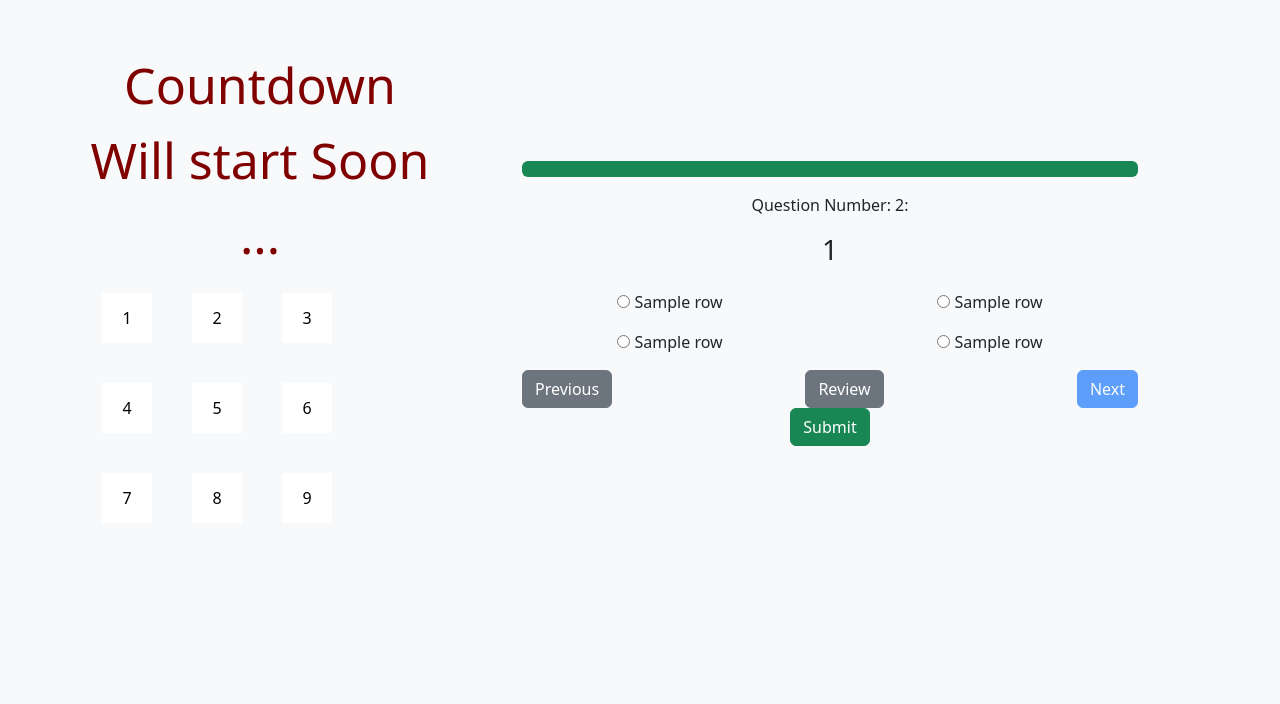
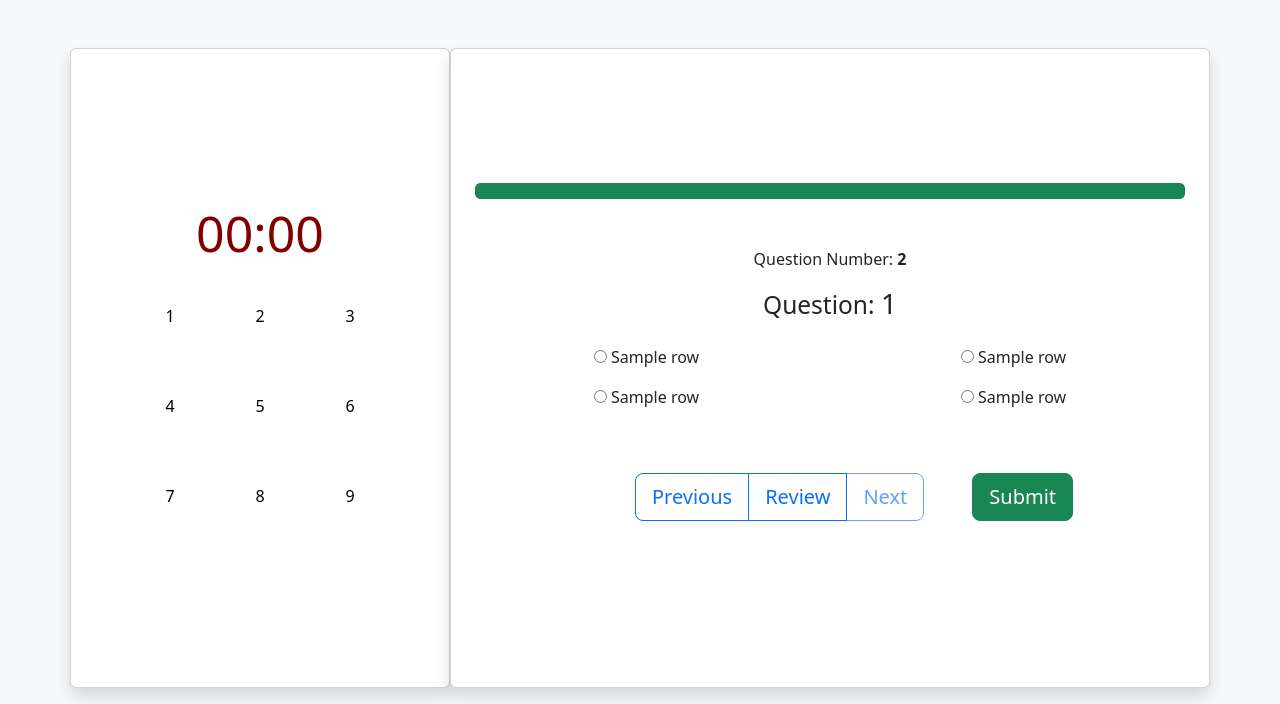
Before and after one commit to Shraddhamali2104/QuizProject2, a Flask app: template templates/test_section/quiz.html in a window 1280 px wide. Shown: the part 96-800 px from the top of the page. Run offline with Flask 3, Linux system fonts and the light colour scheme; the template is opened without the code that fills it: most values are stand-ins (such as "Sample title", 1, 10 or a date in 2020).

Commit message:
done work on quiz.html added bootstrap in better way

```diff
--- a/templates/test_section/quiz.html
+++ b/templates/test_section/quiz.html
@@ -7,12 +7,14 @@
     z-index: 5;
     color: maroon;
     font-size: 50px;
+    /* margin-left: 2rem; */
   }
 
   .left-mcq-panel {
     display: flex;
     flex-direction: column;
     align-items: flex-start;
+    justify-content: flex-start;
     /* color: black; */
   }
 
@@ -49,16 +51,18 @@
 {% block middle_content %}
 <!-- left block content -->
 <div class="container text-center mt-5">
-  <div class="row justify-content-evenly align-items-center ">
-    <div class="col-md-4">
+  <div class="row" style="height: 40rem;">
+
+    <div class="col-md-4 card shadow d-flex justify-content-center align-items-center" style="height: 100%;">
       <!-- Hidden input field to pass the updated timer value -->
 
-      <input type="hidden" id="index" value="{{ index }}" />
-
+      <div type="hidden" id="index" value="{{ index }}"> </div>
       <div id="row_data" hidden> {{ row_data|tojson|safe }} </div>
 
       <div class="left-mcq-panel">
-        <div class="timer" id="timer"> Countdown Will start Soon ... </div>
+        <div class="d-flex justify-content-center " style="width: 100%;">
+          <div class="timer" id="timer"> 00:00 </div>
+        </div>
         <!-- Loop through the number of questions -->
         {% for question_number in range(1, basic_data[2] + 1) %}
         {% if (question_number - 1) % 3 == 0 %}
@@ -76,29 +80,36 @@
         {% endfor %}
       </div>
     </div>
-    <div class="col-md-8">
+
+    <div class="col-md-8 card shadow d-flex flex-column justify-content-evenly align-items-center"
+      style="height: 100%;">
       <!-- Generate quiz -->
-      <div class="container" style="height: auto; width: 40rem">
+      <div class="container">
         <!-- progress bar -->
-        <div class="progress mt-3" id="progress-bar" role="progressbar" aria-label="Success example" aria-valuenow="100" aria-valuemin="0" aria-valuemax="100">
+        <div class="progress mt-3 bg-dark" id="progress-bar" role="progressbar" aria-valuenow="100" aria-valuemin="0"
+          aria-valuemax="100">
           <div class="progress-bar bg-success" style="width: 100%" id="progress-value"></div>
         </div>
 
 
+        <div class="mt-5">
           <form id="quiz-form" action="/submit" method="POST">
             <!-- Other form elements -->
 
-          <!-- <input type="hidden" name="test_id" value="{{row_data[index][1]}}"> -->
             <input type="hidden" name="time_taken" id="time_taken" value="{{ basic_data[1] }}" />
-          <!-- <input type="hidden" id="time_taken" name="time_taken" value="0" /> -->
             <input type="hidden" id="total_score" name="total_score" value="0" />
             <input type="hidden" name="test_id" value="{{basic_data[0]}}">
 
             {% if row_data %}
-          <div id="question-container" class="mt-3" >
+            <div id="question-container" class="mt-3">
+              <div>
+                <p>Question Number: <b> {{ index + 1 }} </b>
+                </p>
+              </div>
 
-            <p>Question Number: {{ index + 1 }}:</p>
-            <h3 class="font-weight-bold mb-4">{{ row_data[index][0] }}</h3>
+              <div>
+                <h3 class="font-weight-bold mb-4"><small>Question: </small>{{ row_data[index][0] }}</h3>
+              </div>
               <!-- Display the question -->
 
               <!-- Hidden input field to store the correct answer -->
@@ -126,19 +137,27 @@
               </div>
 
 
-            <div class="button-group">
-              <!-- prev button  -->
-              <button type="button" name="prev" onclick="prevQuestion()" class="btn btn-secondary mr-2" {% if index <= 0 %} disabled {% endif %}>Previous</button>
 
-              <!-- review button  -->
-              <button type="button" name="review" onclick="markForReview()" class="btn btn-secondary mr-2"> Review </button>
+              <div class="d-flex justify-content-center align-items-center" style="width: 100%;">
 
-              <!-- next button -->
-              <button type="button" name="next" onclick="nextQuestion()" class="btn btn-primary mr-2" {% if index >= row_data|length - 1 %} disabled {% endif %}>Next</button>
+                <div class="btn-toolbar" role="toolbar" aria-label="Toolbar with button groups">
 
+                  <div class="btn-group btn-group-lg m-5" role="group" aria-label="Basic outlined example">
+                    <button type="button" class="btn btn-outline-primary" name="prev" onclick="prevQuestion()" {% if
+                      index <=0 %} disabled {% endif %}>Previous</button>
+                    <button type="button" class="btn btn-outline-primary" name="review"
+                      onclick="markForReview()">Review</button>
+                    <button type="button" class="btn btn-outline-primary" name="next" onclick="nextQuestion()" {% if
+                      index>=
+                      row_data|length - 1 %} disabled {% endif %}>Next</button>
+                  </div>
+                  <div class="btn-group btn-group-lg mt-5 mb-5" role="group" aria-label="Second group">
+                    <button type="button" class="btn btn-success" name="submitQuizButton"
+                      onclick="submitQuiz()">Submit</button>
+                  </div>
+                </div>
+              </div>
 
-            </div>
-            <button type="button" name="submitQuizButton" class="btn btn-success mr-2" onclick="submitQuiz()"> Submit </button>
 
             </div>
             {% else %}
@@ -147,7 +166,11 @@
 
           </form>
         </div>
+
       </div>
+    </div>
+
+
   </div>
 </div>
 
@@ -318,8 +341,12 @@ const timerInterval = setInterval(updateTimerAndProgressBar, 1000);
     const questionContainer = document.getElementById('question-container');
 
     questionContainer.innerHTML = `
-        <p>Question Number: ${index + 1}:</p>
+        <div>
+        <p>Question Number: <b>  ${index + 1} </b> </p>
+        </div>
+        <div>
         <h3 class="font-weight-bold mb-4">${row_data[index][0]}</h3>
+        </div>
         <input type="hidden" name="correct_answer" value="${row_data[index][5]}" />
         <div class="row mb-3">
             <div class="col-md-6">
@@ -341,12 +368,20 @@ const timerInterval = setInterval(updateTimerAndProgressBar, 1000);
                 <label for="option4" class="ans_font">${row_data[index][4]}</label>
             </div>
         </div>
-        <div class="button-group">
-            <button type="button" name="prev" onclick="prevQuestion()" class="btn btn-secondary mr-2" ${index <= 0 ? 'disabled' : ''}>Previous</button>
-            <button type="button" name="review" onclick="markForReview()" class="btn btn-secondary mr-2">Review</button>
-            <button type="button" name="next" onclick="nextQuestion()" class="btn btn-primary mr-2" ${index >= row_data.length - 1 ? 'disabled' : ''}>Next</button>
+
+        <div class="d-flex justify-content-center align-items-center" style="width: 100%;">
+
+<div class="btn-toolbar" role="toolbar" aria-label="Toolbar with button groups">
+
+        <div class="btn-group btn-group-lg m-5" role="group" aria-label="Basic outlined example">
+        <button type="button" class="btn btn-outline-primary" name="prev" onclick="prevQuestion()" ${index <= 0 ? 'disabled' : ''} >Previous</button>
+        <button type="button" class="btn btn-outline-primary" name="review" onclick="markForReview()">Review</button>
+        <button type="button" class="btn btn-outline-primary" name="next" onclick="nextQuestion()" ${index >= row_data.length - 1 ? 'disabled' : ''}>Next</button>
     </div>
-        <button type="button" name="submitQuizButton" class="btn btn-success mr-2" onclick="submitQuiz()">Submit</button>
+    <div class="btn-group btn-group-lg mt-5 mb-5" role="group" aria-label="Second group">
+        <button type="button" class="btn btn-success" name="submitQuizButton" onclick="submitQuiz()">Submit</button>
+    </div></div>
+              </div>
     `;
 
   }
```
Lines whose indentation alone changed are shown as unchanged.
